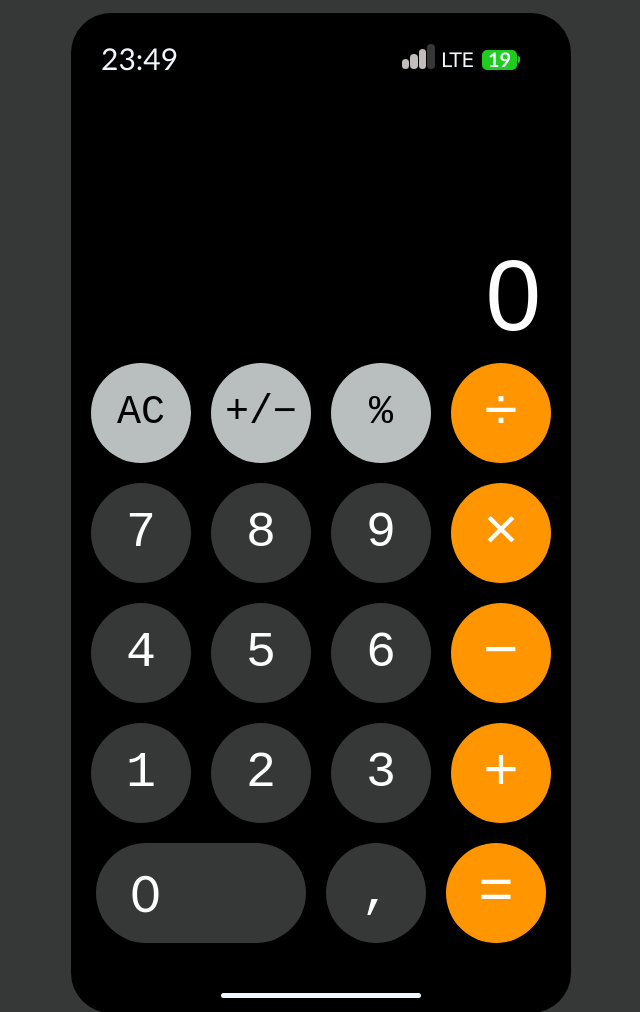
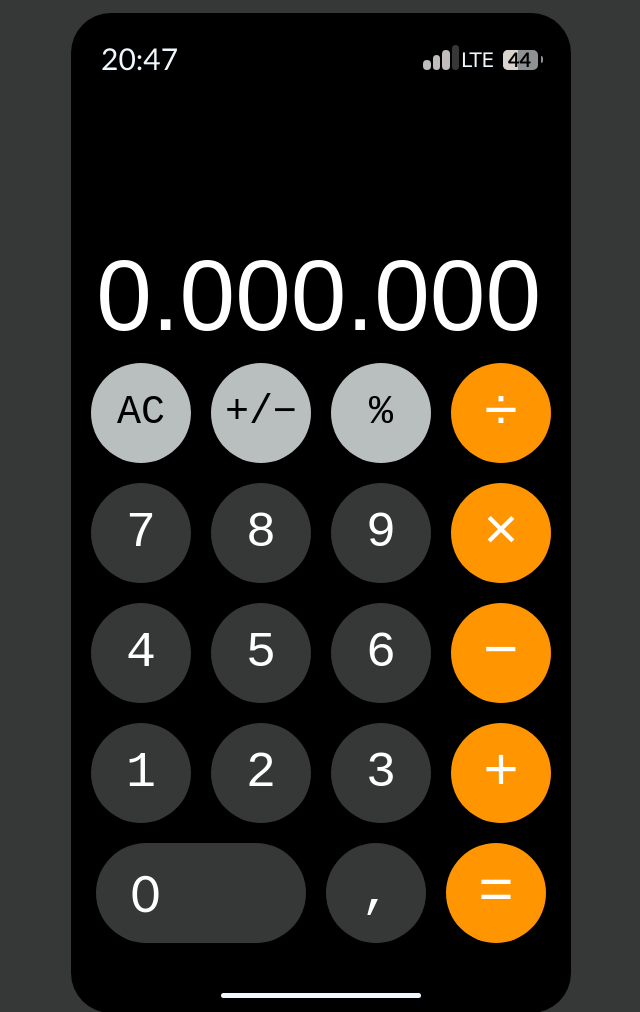
Before and after one commit to iibrahimkoc/iOS-Calculator, a plain HTML site: page calculator.html in a window 1280 px wide. Shown: the top 1012 px of the page, without its empty margins (319-959 px from the left). Drawn offline with Linux system fonts and the light colour scheme.

Commit message:
Add files via upload

```diff
--- a/calculator.css
+++ b/calculator.css
@@ -44,13 +44,13 @@ html {
 .clock {
 	float: left;
 	margin-left: 2rem;
-	font-family:'Gill Sans', 'Gill Sans MT', Calibri, 'Trebuchet MS', sans-serif;
+	font-family: 'Gill Sans', 'Gill Sans MT', Calibri, 'Trebuchet MS', sans-serif;
 }
 
 .mobile-info {
 	display: flex;
 	float: right;
-	margin-right: 4rem;
+	margin-right: 2rem;
 }
 
 .mobile-info span {
@@ -64,16 +64,14 @@ html {
 	width: 4rem;
 	height: 3rem;
 	display: inline-flex;
+	align-content: start;
 	align-items: end;
 	border-radius: 0;
-}
-
-.signal div {
-	margin: 0.5px;
+	justify-content: space-evenly;
 }
 
 .stick-1 {
-	width:0.75rem;
+	width: 0.75rem;
 	height: 1rem;
 	background-color: rgb(194, 189, 189);
 	border-radius: 2.5rem;
@@ -107,34 +105,9 @@ html {
 	font-family: 'Lucida Sans', 'Lucida Sans Regular', 'Lucida Grande', 'Lucida Sans Unicode', Geneva, Verdana, sans-serif;
 }
 
-.battery{
-	width: 4.5rem;
-	height: 4rem;
-	padding: 1px;
-	display: inline-flex ;
-	align-items: center ;
-	border-radius: 0;
-	position: relative;
-  }
-  .battery div{
-	margin: 0.03rem;
-  }
-  .box{
-	width: 3.5rem ;
-	height: 2rem;
-	background-color: rgb(31, 204, 31);
-	border-radius: 5px;
-  }
-  .circles{
-	width: 0.25rem;
-	height: 0.7rem;
-	background-color: rgb(31, 204, 31);
-	border-radius: 0 25px 25px 0;
-  }
-
-  .battery-health{
+.battery-health {
 	width: 3.4rem;
-	font-family:'Gill Sans', 'Gill Sans MT', Calibri, 'Trebuchet MS', sans-serif;
+	font-family: 'Gill Sans', 'Gill Sans MT', Calibri, 'Trebuchet MS', sans-serif;
 	font-size: 2rem;
 	font-weight: 700;
 	position: absolute;
@@ -142,8 +115,54 @@ html {
 	padding-left: 3px;
 	z-index: 99;
 	text-align: center;
-  }
+	color: black;
+}
 
+.battery {
+	width: 4.5rem;
+	height: 4rem;
+	padding: 0px;
+	display: inline-flex;
+	align-items: center;
+	border-radius: 0;
+	position: relative;
+	float: left;
+	justify-content: space-around;
+}
+
+.box {
+	width: 3.5rem;
+	height: 2rem;
+	background-color: rgb(143, 146, 146);
+	/*background-color: rgb(227, 234, 234);*/
+	border-radius: 5px;
+	display: inline-flex;
+}
+
+/*---Pil 87 ve üzerine çıktıkça radius değeri artacak---*/
+/*---87-90 Arasında 1px makul---*/
+/*---90-93 Arasında 2px makul---*/
+/*---90-95 Arasında 3px makul---*/
+/*---95-98 Arasında 4px makul---*/
+/*---98-100 Arasında 5px makul---*/
+
+/*----------------JS Kodu ile hesaplama kısmını yaz----------------*/
+
+.box-battery {
+	width: calc(100% - 56%);
+	height: 2rem;
+	background-color: rgb(219, 212, 204);
+	border-radius: 5px calc(5px - 5px) calc(5px - 5px) 5px;
+}
+
+/*--------Eğer pil değeri 100 değilse rengi hemen değiştir--------*/
+.circles {
+	width: 0.25rem;
+	height: 0.7rem;
+	background-color: rgb(143, 146, 146);
+	border-radius: 0 25px 25px 0;
+	margin-right: 1px;
+}
 
 .background .result {
 	width: 100%;
--- a/calculator.html
+++ b/calculator.html
@@ -6,13 +6,16 @@
 	<meta name="viewport" content="width=device-width, initial-scale=1.0">
 	<title>Calculator</title>
 	<link rel="stylesheet" href="calculator.css">
+	<script src="calculator.js"></script>
 </head>
 <!-- SAYFA ORANI %67 İKEN MÜKEMMEL GÖZÜKÜYOR O DURUM DÜZELTİLECEK-->
+<!-- BİLİMSEL MODA DA DÖNME OLSUNNNNNNN -->
+
 <body>
 	<div class="container">
 		<div class="background">
 			<div class="bar">
-				<div class="clock">23:49</div>
+				<div class="clock" id="clock">10:30</div>
 				<!--JAVASCRİPT İLE EŞ ZAMANLANACAK-->
 				<div class="mobile-info">
 					<span>
@@ -26,16 +29,18 @@
 					<span class="lte">LTE</span>
 					<span>
 						<!-- HESAP MİKTARINA GÖRE BİR BİR AZALMA OLACAK-->
-						<div class="battery-health">19</div>
+						<div class="battery-health">44</div>
 						<div class="battery">
-							<div class="box"></div>
+							<div class="box">
+								<div class="box-battery"></div>
+							</div>
 							<div class="circles"></div>
 						</div>
 					</span>
 				</div>
 			</div>
 			<!-- JAVASCRİPT İLE HESAP İŞLEMLERİ AKTİF EDİLECEK -->
-			<div class="result">0</div>
+			<div class="result">0.000.000</div>
 			<div class="button AC gray">AC</div>
 			<div class="button +/- gray">+/−</div>
 			<div class="button % gray">%</div>
@@ -61,6 +66,8 @@
 			</div>
 		</div>
 	</div>
+
+
 </body>
 
 </html>
--- /dev/null
+++ b/calculator.js
@@ -0,0 +1,25 @@
+function updateClock() {
+	// Şu anki tarih ve saat bilgisini al
+	var now = new Date();
+
+	// Saat ve dakika bilgilerini al
+	var hours = now.getHours();
+	var minutes = now.getMinutes();
+
+	// Saat ve dakika bilgilerini düzenle
+	hours = hours < 10 ? "0" + hours : hours;
+	minutes = minutes < 10 ? "0" + minutes : minutes;
+
+	// Saat bilgisini oluştur
+	var time = hours + ":" + minutes;
+
+	// Saat elementini seç ve içeriğini güncelle
+	var clockElement = document.getElementById("clock");
+	if (clockElement) {
+	  clockElement.textContent = time;
+	}
+  }
+
+  // Sayfa yüklendiğinde ve her saniye başında saat bilgisini güncelle
+  updateClock();
+  setInterval(updateClock, 1000);
```
